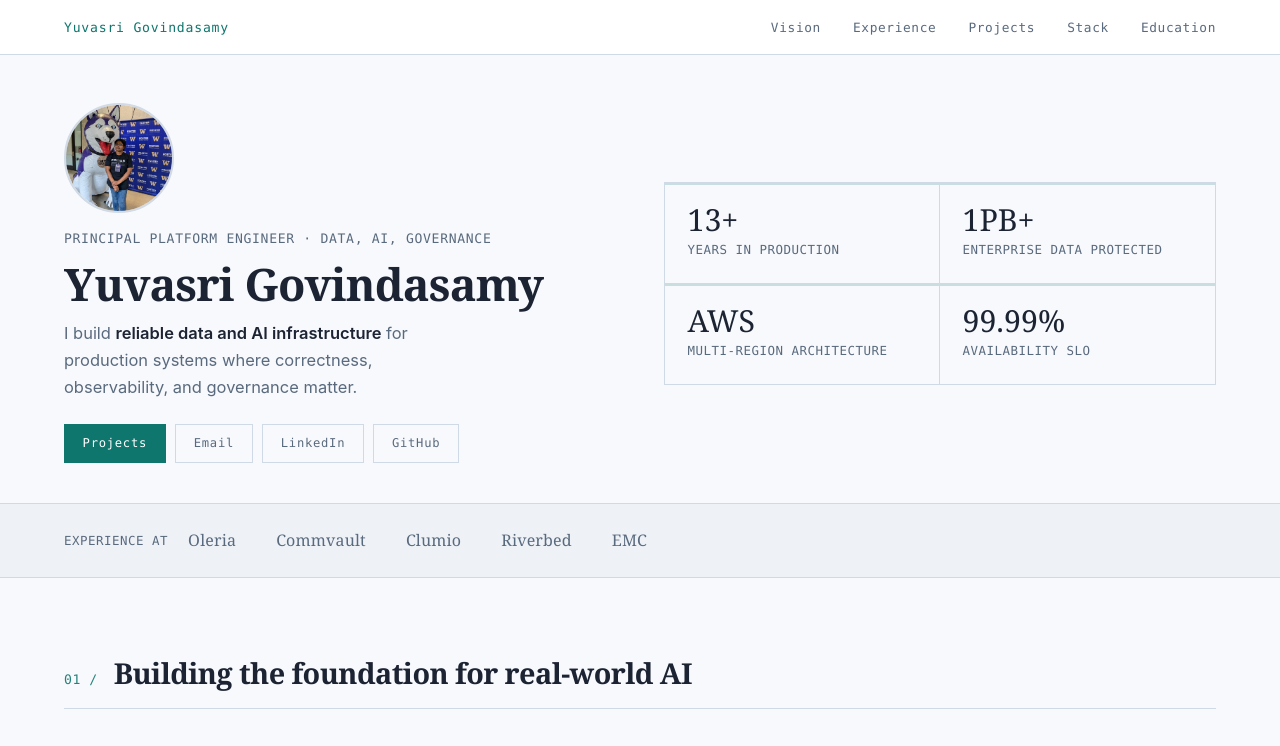
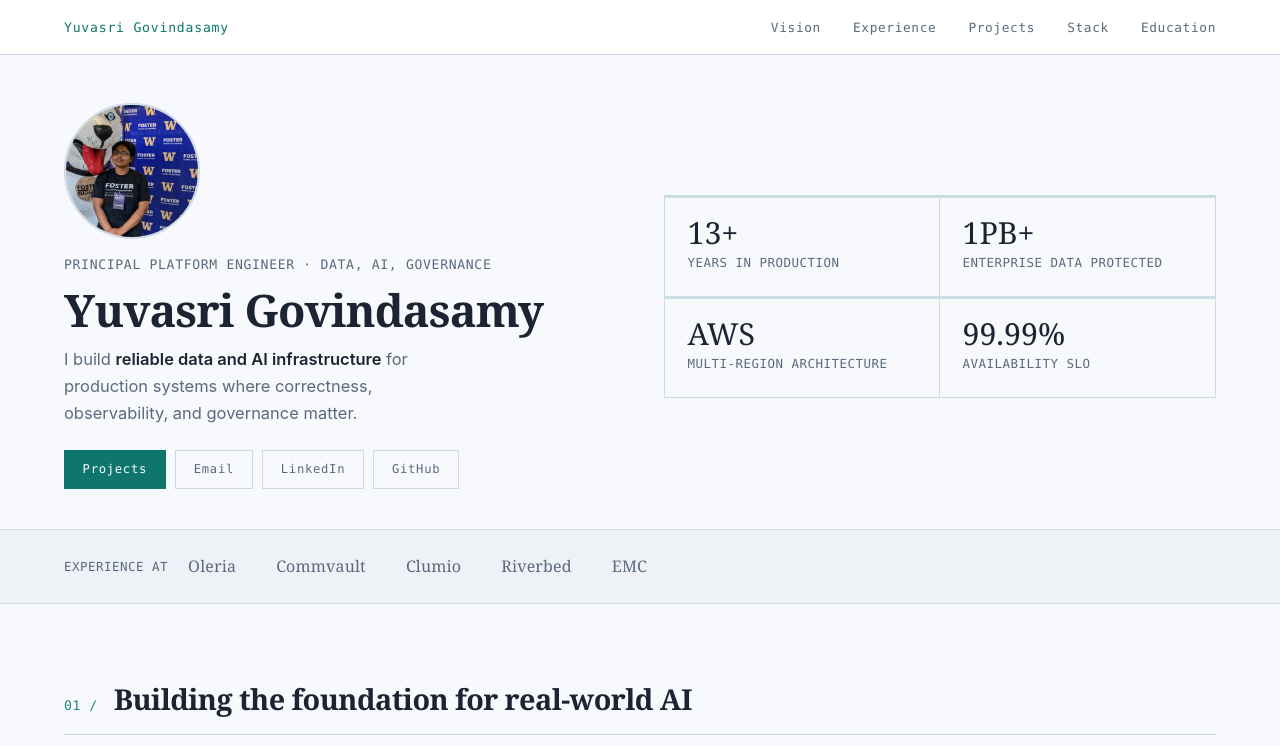
Before and after one commit to yuvasrig/yuvasrig.github.io, a plain HTML site: page index.html in a window 1280 px wide. Shown: the top 746 px of the page. Drawn offline with Linux system fonts and the light colour scheme.

Commit message:
Use closer hero profile crop

```diff
--- a/index.html
+++ b/index.html
@@ -53,7 +53,7 @@
 .hero-thesis { font-size: 1.03rem; color: var(--muted); line-height: 1.65; max-width: 38ch; margin-bottom: 1.4rem; }
 .hero-thesis strong { color: var(--ink); }
 .hero-ctas { display: flex; gap: 0.6rem; flex-wrap: wrap; }
-.hero-photo { width: 110px; height: 110px; border-radius: 50%; object-fit: cover; border: 2px solid var(--border); margin-bottom: 0.9rem; display: block; filter: grayscale(8%); }
+.hero-photo { width: 136px; height: 136px; border-radius: 50%; object-fit: cover; border: 2px solid var(--border); margin-bottom: 0.9rem; display: block; filter: grayscale(8%); }
 .btn { font-family: var(--mono); font-size: 0.76rem; letter-spacing: 0.06em; padding: 0.55rem 1.1rem; text-decoration: none; border: 1px solid var(--border); color: var(--muted); display: inline-block; }
 .btn-primary { border-color: var(--blue); color: #fff; background: var(--blue); }
 .btn:hover { border-color: var(--ink); color: var(--ink); }
@@ -334,7 +334,7 @@
 </nav>
 <div class="hero">
 <div>
-<img alt="Yuvasri Govindasamy" class="hero-photo" src="assets/profile.jpg"/>
+<img alt="Yuvasri Govindasamy" class="hero-photo" src="assets/profile-foster-close.jpg"/>
 <span class="hero-label">Principal Platform Engineer · Data, AI, Governance</span>
 <h1 class="hero-name">Yuvasri Govindasamy</h1>
 <p class="hero-thesis">I build <strong>reliable data and AI infrastructure</strong> for production systems where correctness, observability, and governance matter.</p>
```
Also changed, not shown: assets/profile-foster-close.jpg (added).
